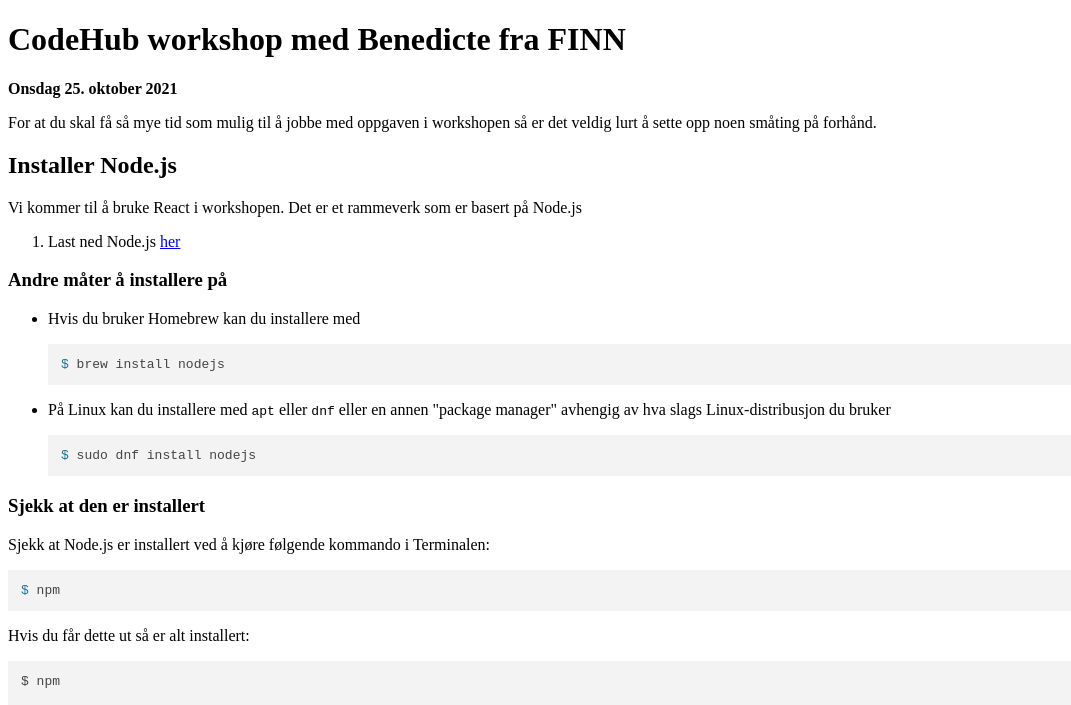
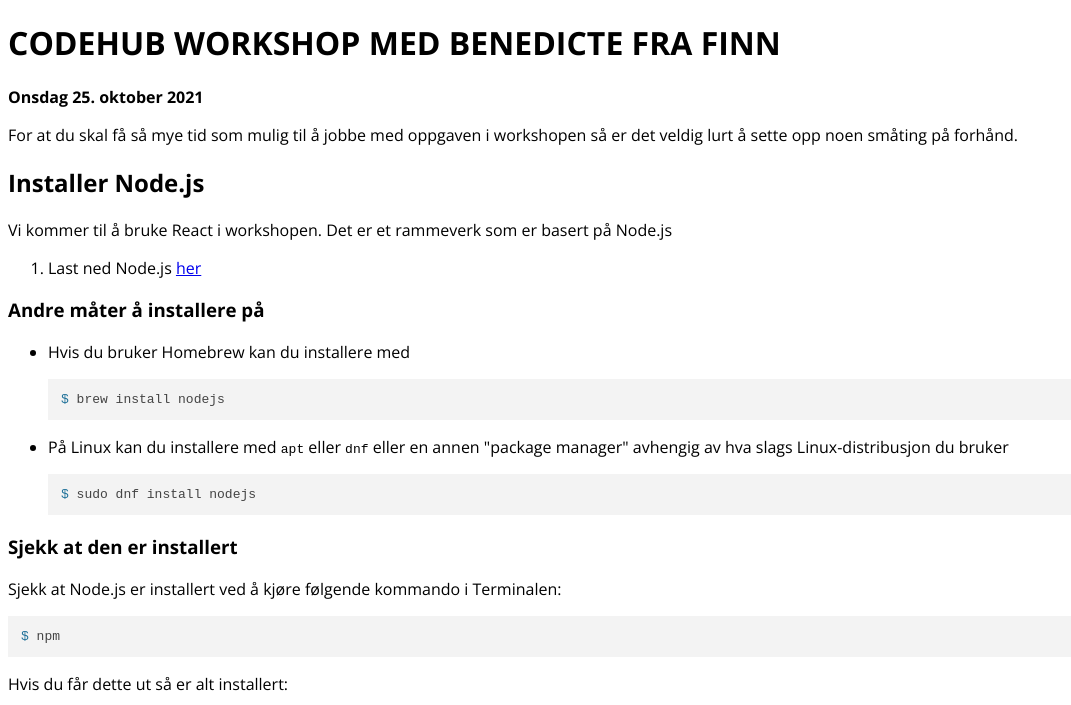
Before and after one commit to benedicteb/ada-codehub-oct2021-preworkshop-instructions, a plain HTML site: page index.html in a window 1280 px wide. Shown: the top 705 px of the page, without its empty margins (0-1071 px from the left). Drawn offline with nearby package versions, Linux system fonts and the light colour scheme.

Commit message:
Add OpenSans font

```diff
--- a/styles.css
+++ b/styles.css
@@ -1,3 +1,9 @@
+@import url('https://fonts.googleapis.com/css2?family=Open+Sans:ital,wght@0,300;0,400;0,600;0,700;1,300;1,400;1,600&display=swap');
+
+body {
+    font-family: 'Open Sans', sans-serif;
+}
+
 code {
     white-space: pre-wrap;       /* Since CSS 2.1 */
     white-space: -moz-pre-wrap;  /* Mozilla, since 1999 */
@@ -5,3 +11,7 @@
     white-space: -o-pre-wrap;    /* Opera 7 */
     word-wrap: break-word;       /* Internet Explorer 5.5+ */
 }
+
+h1 {
+    text-transform: uppercase;
+}
```
